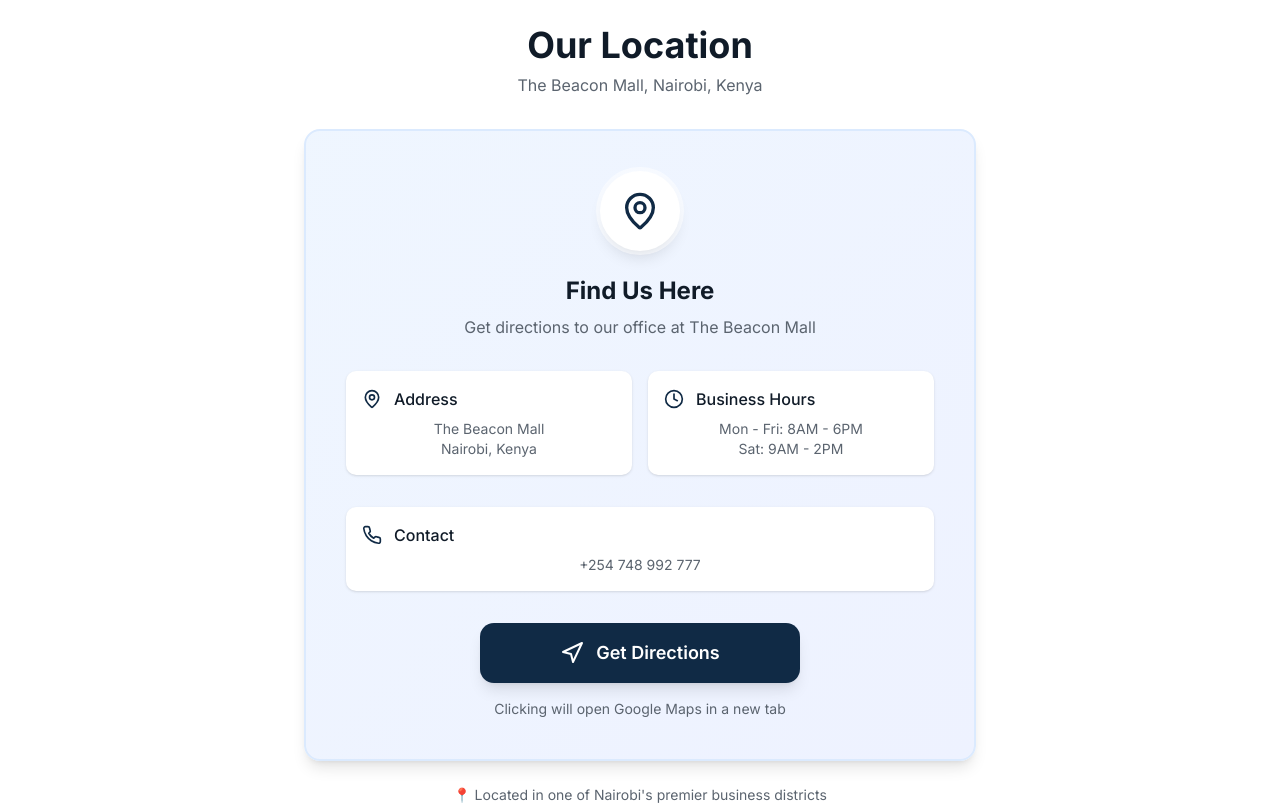
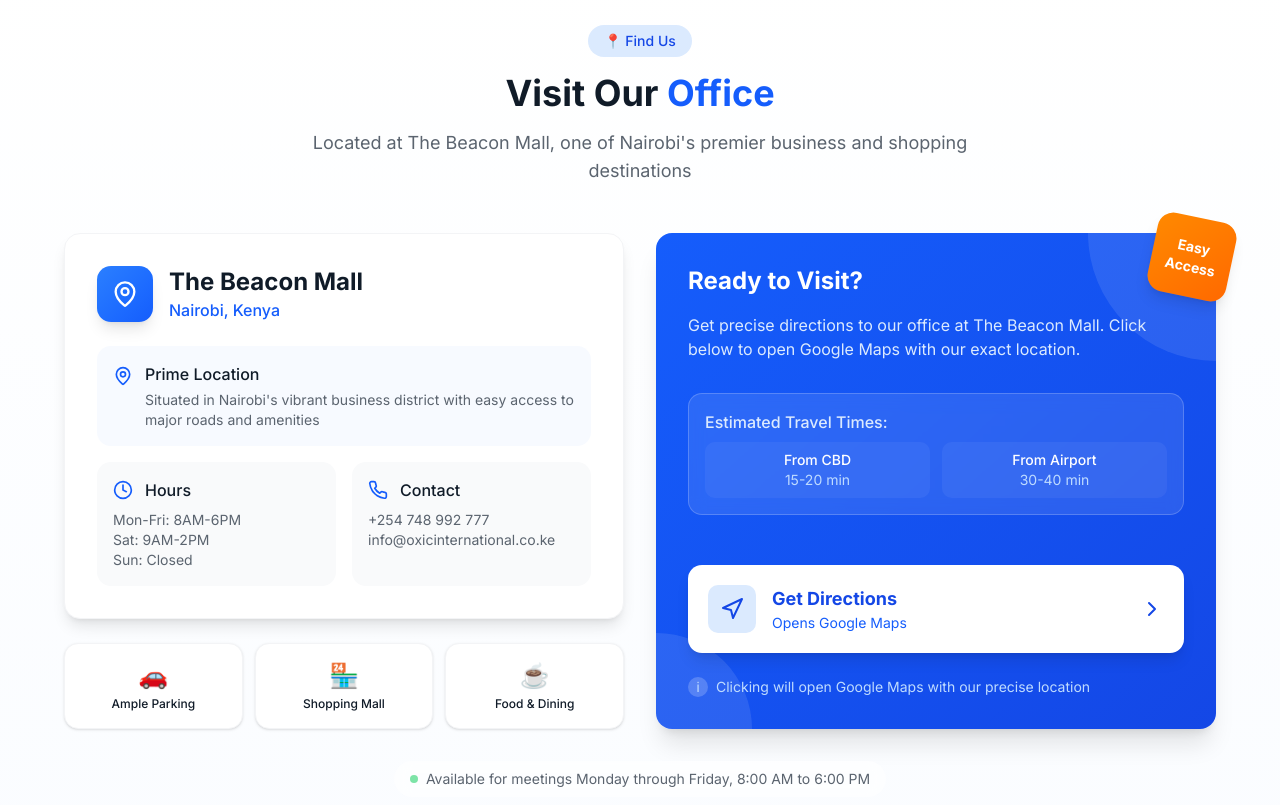
Before and after one commit to TristanBrian/invest, a Next.js app: page / in a window 1280 px wide. Shown: the part 6620-7425 px from the top of the page. Built offline with nearby package versions, Linux system fonts and the light colour scheme.

Commit message:
Enhance LocationMap component with new styles and features
Refactor LocationMap component to enhance styling and add hover effects. Update Google Maps link and improve layout for better user experience.

```diff
--- a/components/location-map.tsx
+++ b/components/location-map.tsx
@@ -1,87 +1,190 @@
 'use client'
 
-import React from "react"
-import { Navigation, MapPin, Clock, Phone } from "lucide-react"
+import React, { useState } from "react"
+import { Navigation, MapPin, Clock, Phone, ChevronRight, X } from "lucide-react"
 
 export function LocationMap() {
-  const googleMapsLink = "https://www.google.com/maps/place/The+Beacon/@-1.2949109,35.6562758,178617m/data=!3m1!1e3!4m10!1m2!2m1!1sThe+Beacon+Mall!3m6!1s0x182f110017e5672d:0xd91cca1e1bf61235!8m2!3d-1.2949109!4d36.8098403"
+  const [isHovering, setIsHovering] = useState(false)
+
+  // Your exact Google Maps link
+  const googleMapsLink = "https://www.google.com/maps/place/The+Beacon/@-1.2949109,35.6562758,178617m/data=!3m1!1e3!4m10!1m2!2m1!1sThe+Beacon+Mall!3m6!1s0x182f110017e5672d:0xd91cca1e1bf61235!8m2!3d-1.2949109!4d36.8098403!15sCg9UaGUgQmVhY29uIE1hbGxaESIPdGhlIGJlYWNvbiBtYWxskgEPc2hvcHBpbmdfY2VudGVymgFEQ2k5RFFVbFJRVU52WkVOb2RIbGpSamx2VDIxV05sWllhRUpSYlRsR1UwVldNR013Vm5oa01VWTJWbFpPVUZaV1JSQULgAQD6AQQIABAh!16s%2Fg%2F11wn5d38dh?entry=ttu&g_ep=EgoyMDI2MDIwNC4wIKXMDSoASAFQAw%3D%3D"
 
   const handleGetDirections = () => {
     window.open(googleMapsLink, "_blank", "noopener,noreferrer")
   }
 
   return (
-    <section className="py-16 md:py-20 bg-background">
+    <section className="py-16 md:py-20 bg-gradient-to-b from-white to-blue-50/30">
       <div className="container mx-auto px-4 md:px-6">
-        <div className="space-y-8">
+        <div className="max-w-6xl mx-auto">
           {/* Header */}
-          <div className="text-center">
-            <h2 className="text-3xl md:text-4xl font-bold mb-2">{"Our Location"}</h2>
-            <p className="text-muted-foreground mb-8">{"The Beacon Mall, Nairobi, Kenya"}</p>
+          <div className="text-center mb-12">
+            <span className="inline-block px-4 py-1.5 bg-blue-100 text-blue-700 rounded-full text-sm font-medium mb-4">
+              📍 Find Us
+            </span>
+            <h2 className="text-3xl md:text-4xl font-bold mb-4">
+              Visit Our <span className="text-blue-600">Office</span>
+            </h2>
+            <p className="text-muted-foreground text-lg max-w-2xl mx-auto">
+              Located at The Beacon Mall, one of Nairobi's premier business and shopping destinations
+            </p>
           </div>
 
-          {/* Location Card */}
-          <div className="max-w-2xl mx-auto">
-            <div className="bg-gradient-to-br from-blue-50 to-indigo-50 border-2 border-blue-100 rounded-2xl p-8 md:p-10 shadow-lg hover:shadow-xl transition-shadow">
-              <div className="text-center">
-                {/* Icon */}
-                <div className="w-20 h-20 mx-auto mb-6 bg-white rounded-full flex items-center justify-center shadow-lg ring-4 ring-white/50">
-                  <MapPin className="h-10 w-10 text-primary" />
-                </div>
-
-                {/* Title */}
-                <h3 className="text-2xl font-bold mb-2">{"Find Us Here"}</h3>
-                <p className="text-muted-foreground mb-8">{"Get directions to our office at The Beacon Mall"}</p>
-
-                {/* Location Details */}
-                <div className="grid grid-cols-1 md:grid-cols-2 gap-4 mb-8">
-                  <div className="bg-white rounded-lg p-4 shadow-sm">
-                    <div className="flex items-center gap-3 mb-2">
-                      <MapPin className="h-5 w-5 text-primary" />
-                      <span className="font-medium">Address</span>
-                    </div>
-                    <p className="text-sm text-muted-foreground">The Beacon Mall<br />Nairobi, Kenya</p>
+          {/* Main Card */}
+          <div className="grid lg:grid-cols-2 gap-8">
+            {/* Left Side - Information */}
+            <div className="space-y-6">
+              <div className="bg-white rounded-2xl p-8 shadow-lg border border-gray-100">
+                <div className="flex items-center gap-4 mb-6">
+                  <div className="w-14 h-14 bg-gradient-to-br from-blue-500 to-blue-600 rounded-xl flex items-center justify-center shadow-lg">
+                    <MapPin className="h-7 w-7 text-white" />
                   </div>
-
-                  <div className="bg-white rounded-lg p-4 shadow-sm">
-                    <div className="flex items-center gap-3 mb-2">
-                      <Clock className="h-5 w-5 text-primary" />
-                      <span className="font-medium">Business Hours</span>
-                    </div>
-                    <p className="text-sm text-muted-foreground">Mon - Fri: 8AM - 6PM<br />Sat: 9AM - 2PM</p>
+                  <div>
+                    <h3 className="text-2xl font-bold">The Beacon Mall</h3>
+                    <p className="text-blue-600 font-medium">Nairobi, Kenya</p>
                   </div>
                 </div>
 
-                {/* Contact Info */}
-                <div className="bg-white rounded-lg p-4 mb-8 shadow-sm">
-                  <div className="flex items-center gap-3 mb-2">
-                    <Phone className="h-5 w-5 text-primary" />
-                    <span className="font-medium">Contact</span>
+                <div className="space-y-4">
+                  <div className="flex items-start gap-3 p-4 bg-blue-50/50 rounded-xl">
+                    <MapPin className="h-5 w-5 text-blue-600 mt-1 flex-shrink-0" />
+                    <div>
+                      <p className="font-medium mb-1">Prime Location</p>
+                      <p className="text-sm text-muted-foreground">
+                        Situated in Nairobi's vibrant business district with easy access to major roads and amenities
+                      </p>
+                    </div>
                   </div>
-                  <p className="text-sm text-muted-foreground">+254 748 992 777</p>
+
+                  <div className="grid sm:grid-cols-2 gap-4">
+                    <div className="p-4 bg-gray-50 rounded-xl">
+                      <div className="flex items-center gap-3 mb-2">
+                        <Clock className="h-5 w-5 text-blue-600" />
+                        <span className="font-medium">Hours</span>
+                      </div>
+                      <p className="text-sm text-muted-foreground">
+                        Mon-Fri: 8AM-6PM<br />
+                        Sat: 9AM-2PM<br />
+                        Sun: Closed
+                      </p>
+                    </div>
+
+                    <div className="p-4 bg-gray-50 rounded-xl">
+                      <div className="flex items-center gap-3 mb-2">
+                        <Phone className="h-5 w-5 text-blue-600" />
+                        <span className="font-medium">Contact</span>
+                      </div>
+                      <p className="text-sm text-muted-foreground">
+                        +254 748 992 777<br />
+                        info@oxicinternational.co.ke
+                      </p>
+                    </div>
+                  </div>
                 </div>
+              </div>
 
-                {/* Get Directions Button */}
-                <button
-                  onClick={handleGetDirections}
-                  className="w-full max-w-xs mx-auto py-4 bg-primary text-primary-foreground rounded-xl font-semibold hover:bg-primary/90 transition-all flex items-center justify-center gap-3 text-lg shadow-lg hover:shadow-xl transform hover:-translate-y-0.5 active:translate-y-0"
-                >
-                  <Navigation className="h-6 w-6" />
-                  {"Get Directions"}
-                </button>
-
-                {/* Helper Text */}
-                <p className="text-sm text-muted-foreground mt-4">
-                  {"Clicking will open Google Maps in a new tab"}
-                </p>
+              {/* Features */}
+              <div className="grid grid-cols-3 gap-3">
+                <div className="text-center p-4 bg-white rounded-xl border border-gray-100 shadow-sm">
+                  <div className="text-2xl mb-1">🚗</div>
+                  <p className="text-xs font-medium">Ample Parking</p>
+                </div>
+                <div className="text-center p-4 bg-white rounded-xl border border-gray-100 shadow-sm">
+                  <div className="text-2xl mb-1">🏪</div>
+                  <p className="text-xs font-medium">Shopping Mall</p>
+                </div>
+                <div className="text-center p-4 bg-white rounded-xl border border-gray-100 shadow-sm">
+                  <div className="text-2xl mb-1">☕</div>
+                  <p className="text-xs font-medium">Food & Dining</p>
+                </div>
               </div>
             </div>
 
-            {/* Additional Info */}
-            <div className="mt-6 text-center text-sm text-muted-foreground">
-              <p>📍 Located in one of Nairobi's premier business districts</p>
-              <p className="mt-1">🚗 Ample parking available</p>
+            {/* Right Side - CTA & Visual */}
+            <div className="relative">
+              <div className="bg-gradient-to-br from-blue-600 to-blue-700 rounded-2xl p-8 h-full shadow-xl relative overflow-hidden">
+                {/* Background Pattern */}
+                <div className="absolute inset-0 opacity-10">
+                  <div className="absolute top-0 right-0 w-64 h-64 bg-white rounded-full -translate-y-32 translate-x-32"></div>
+                  <div className="absolute bottom-0 left-0 w-48 h-48 bg-white rounded-full translate-y-24 -translate-x-24"></div>
+                </div>
+
+                <div className="relative z-10 h-full flex flex-col justify-between">
+                  <div>
+                    <h3 className="text-2xl font-bold text-white mb-4">
+                      Ready to Visit?
+                    </h3>
+                    <p className="text-blue-100 mb-8">
+                      Get precise directions to our office at The Beacon Mall. Click below to open Google Maps with our exact location.
+                    </p>
+
+                    {/* Distance Info */}
+                    <div className="bg-white/10 backdrop-blur-sm rounded-xl p-4 mb-8 border border-white/20">
+                      <div className="flex items-center justify-between mb-2">
+                        <span className="text-blue-100 font-medium">Estimated Travel Times:</span>
+                      </div>
+                      <div className="grid grid-cols-2 gap-3 text-sm">
+                        <div className="text-center p-2 bg-white/5 rounded-lg">
+                          <p className="text-white font-medium">From CBD</p>
+                          <p className="text-blue-200">15-20 min</p>
+                        </div>
+                        <div className="text-center p-2 bg-white/5 rounded-lg">
+                          <p className="text-white font-medium">From Airport</p>
+                          <p className="text-blue-200">30-40 min</p>
+                        </div>
+                      </div>
+                    </div>
+                  </div>
+
+                  <div>
+                    {/* Get Directions Button */}
+                    <button
+                      onClick={handleGetDirections}
+                      onMouseEnter={() => setIsHovering(true)}
+                      onMouseLeave={() => setIsHovering(false)}
+                      className="w-full group relative bg-white text-blue-700 rounded-xl p-5 font-bold text-lg shadow-lg hover:shadow-xl transition-all duration-300 flex items-center justify-between overflow-hidden"
+                    >
+                      <div className="flex items-center gap-4">
+                        <div className="w-12 h-12 bg-blue-100 rounded-lg flex items-center justify-center group-hover:scale-110 transition-transform">
+                          <Navigation className="h-6 w-6 text-blue-700" />
+                        </div>
+                        <div className="text-left">
+                          <div className="font-bold">Get Directions</div>
+                          <div className="text-sm font-normal text-blue-600">
+                            Opens Google Maps
+                          </div>
+                        </div>
+                      </div>
+                      <ChevronRight className={`h-6 w-6 transition-transform duration-300 ${isHovering ? 'translate-x-2' : ''}`} />
+
+                      {/* Hover effect line */}
+                      <div className="absolute bottom-0 left-0 right-0 h-1 bg-gradient-to-r from-blue-500 to-blue-400 transform scale-x-0 group-hover:scale-x-100 transition-transform duration-300 origin-left"></div>
+                    </button>
+
+                    {/* Info Note */}
+                    <div className="mt-6 flex items-center gap-2 text-sm text-blue-200">
+                      <div className="w-5 h-5 rounded-full bg-white/20 flex items-center justify-center">
+                        ℹ
+                      </div>
+                      <p>Clicking will open Google Maps with our precise location</p>
+                    </div>
+                  </div>
+                </div>
+              </div>
+
+              {/* Decorative Element */}
+              <div className="absolute -top-4 -right-4 w-20 h-20 bg-gradient-to-br from-orange-400 to-orange-500 rounded-2xl shadow-lg transform rotate-12 flex items-center justify-center">
+                <span className="text-white font-bold text-sm text-center">Easy<br />Access</span>
+              </div>
             </div>
+          </div>
+
+          {/* Bottom Note */}
+          <div className="mt-8 text-center">
+            <p className="text-sm text-muted-foreground inline-flex items-center gap-2 bg-white/50 backdrop-blur-sm px-4 py-2 rounded-full">
+              <span className="w-2 h-2 bg-green-500 rounded-full animate-pulse"></span>
+              Available for meetings Monday through Friday, 8:00 AM to 6:00 PM
+            </p>
           </div>
         </div>
       </div>
```
